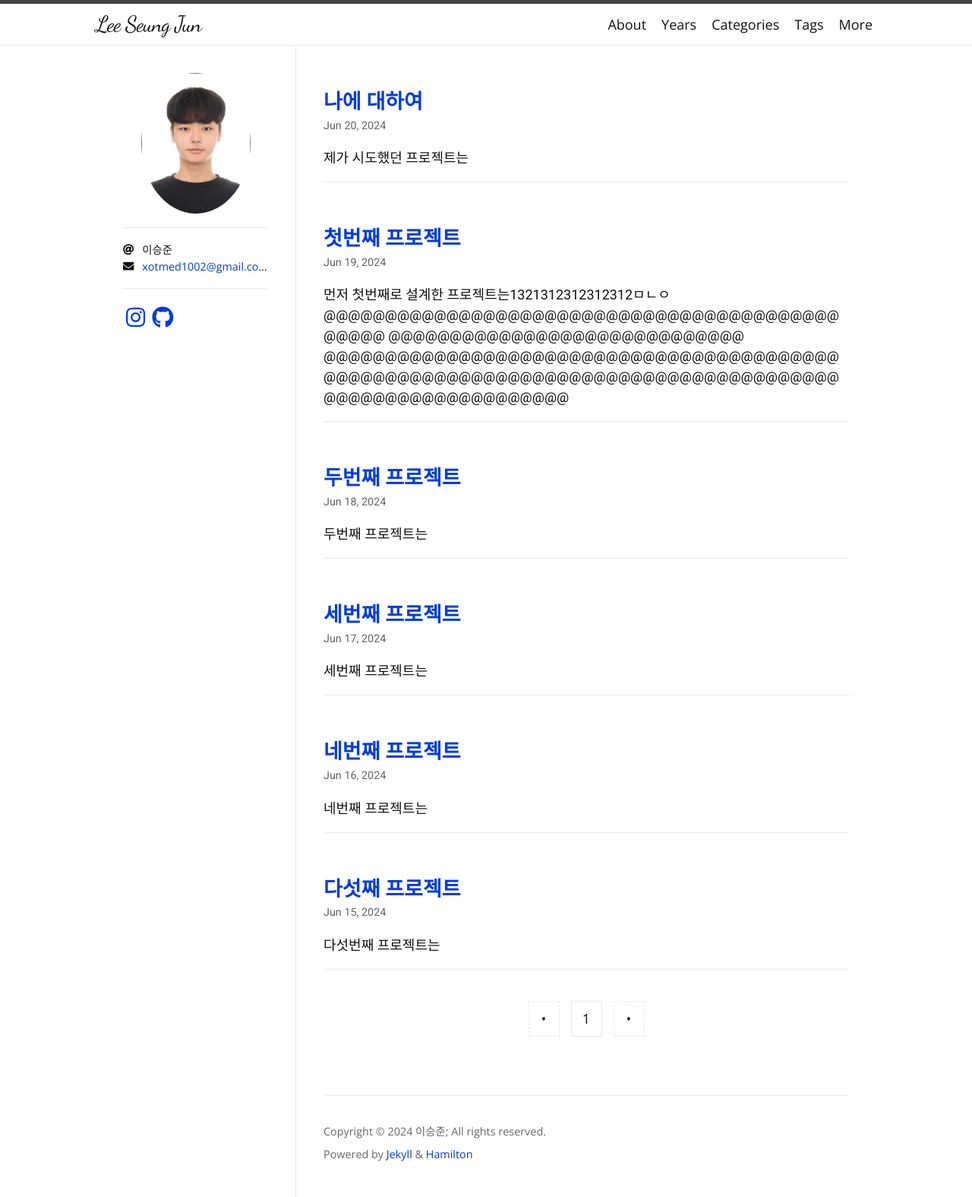
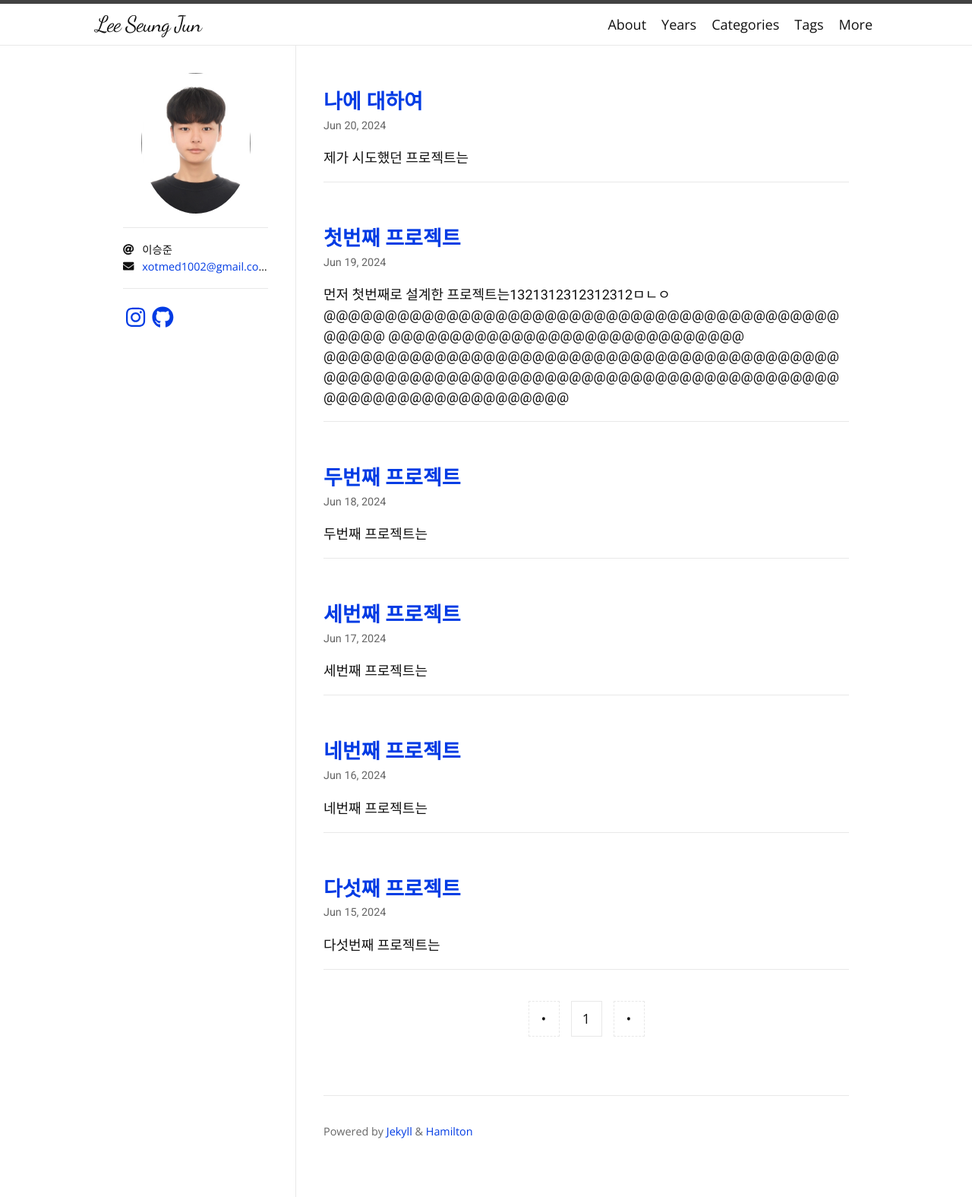
Before and after one commit to MooTo2002/MooTo2002.github.io, a Jekyll site: the page built from index.html, in a window 1280 px wide. Shown: the whole page at 76% size. Built offline with Jekyll 4.4.1, drawn with Linux system fonts in a browser that asks for light colours; nearby versions of some CDN libraries; some web fonts are replaced; the list of posts is cut into pages by our own code.

Commit message:
Update footer.html

```diff
--- a/_includes/footer.html
+++ b/_includes/footer.html
@@ -10,7 +10,6 @@
         {% assign year_string = year_from | append: '&nbsp;' | append: '-' | append: '&nbsp;' | append: year_to %}
       {% endif %}
       {% if site.author %}
-      <p>Copyright © {{ year_string }} {{ site.author }}; All rights reserved.</p>
       {% endif %}
     </div>
     <p>
```
